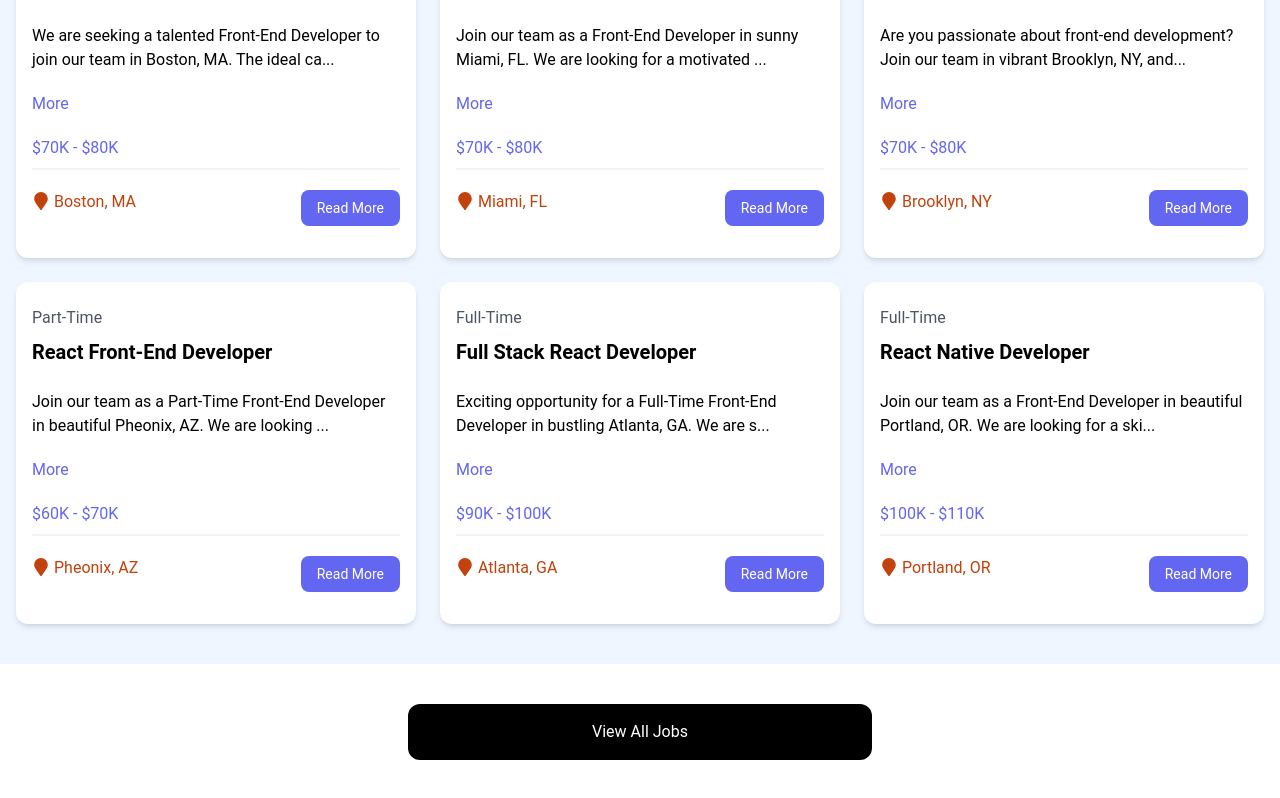
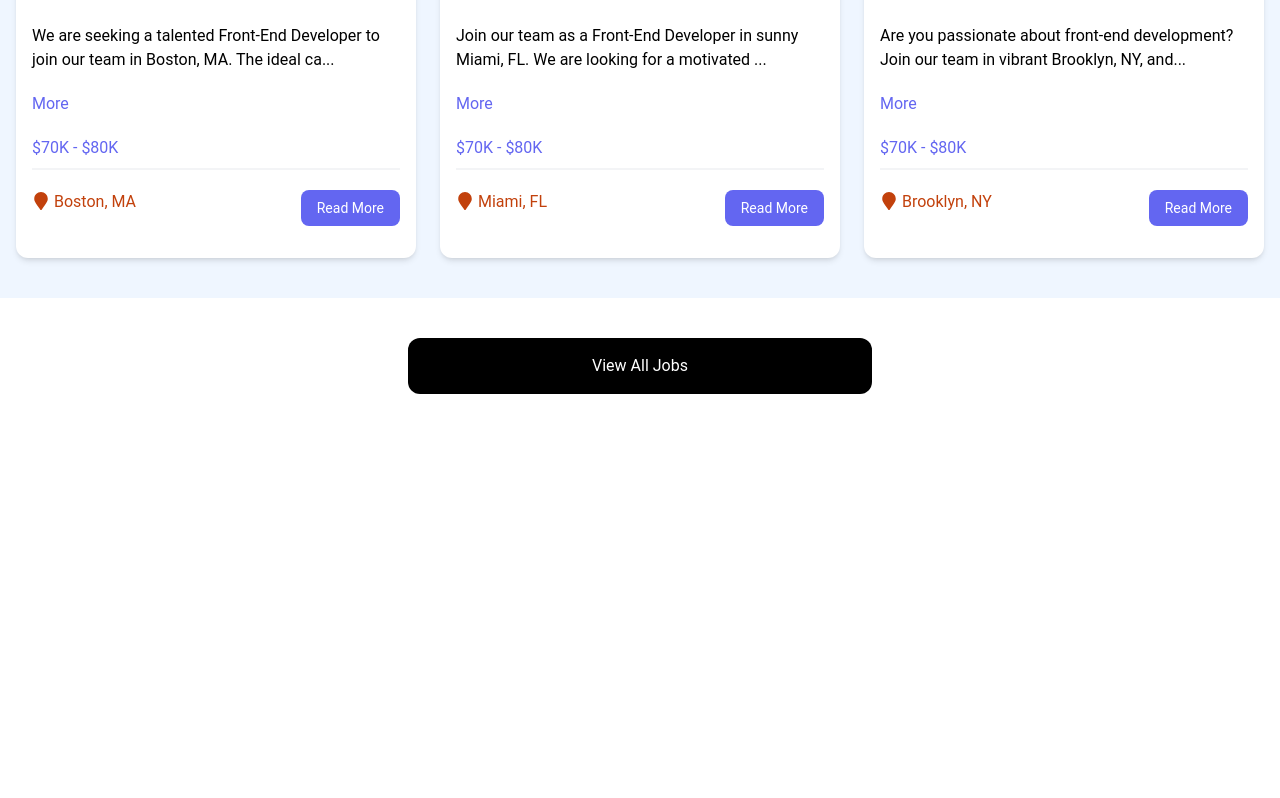
Before and after one commit to nayan-em/Job-Listing, a React (Vite) app: page / in a window 1280 px wide. Shown: the part 809-1607 px from the top of the page. After the commit the page ends 1243 px from the top, so only its background shows below. Built offline with nearby package versions, Linux system fonts and the light colour scheme; data requests are answered from the project's data file.

Commit message:
Add limit=3 for home page jobs listing

```diff
--- a/src/components/JobListing.jsx
+++ b/src/components/JobListing.jsx
@@ -9,8 +9,11 @@
   // Whenever second parameter changes, the func is run
   useEffect(() => {
     const fetchJobs = async () => {
+      const apiUrl = isHome
+        ? "http://localhost:8000/jobs?_limit=3"
+        : "http://localhost:8000/jobs";
       try {
-        const res = await fetch("http://localhost:8000/jobs");
+        const res = await fetch(apiUrl);
         const data = await res.json();
         setJobs(data);
       } catch (erorr) {
```
